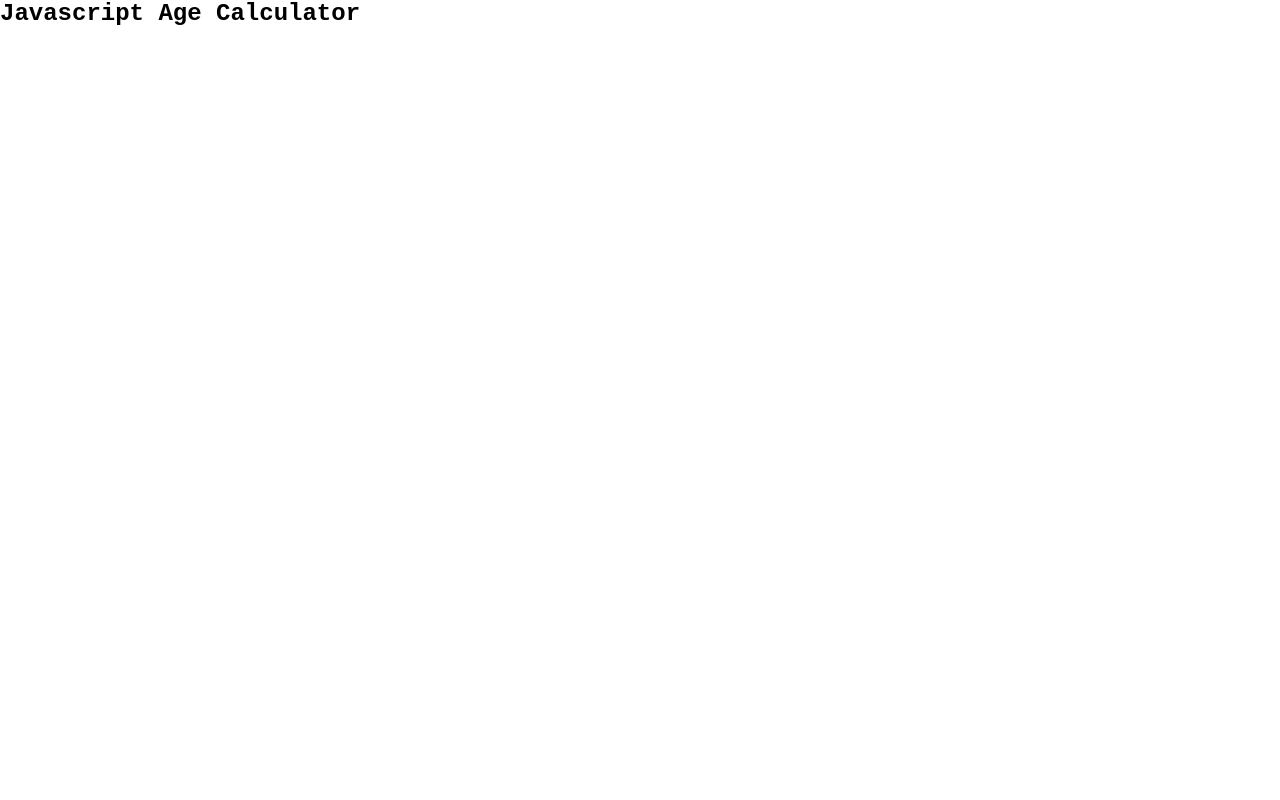
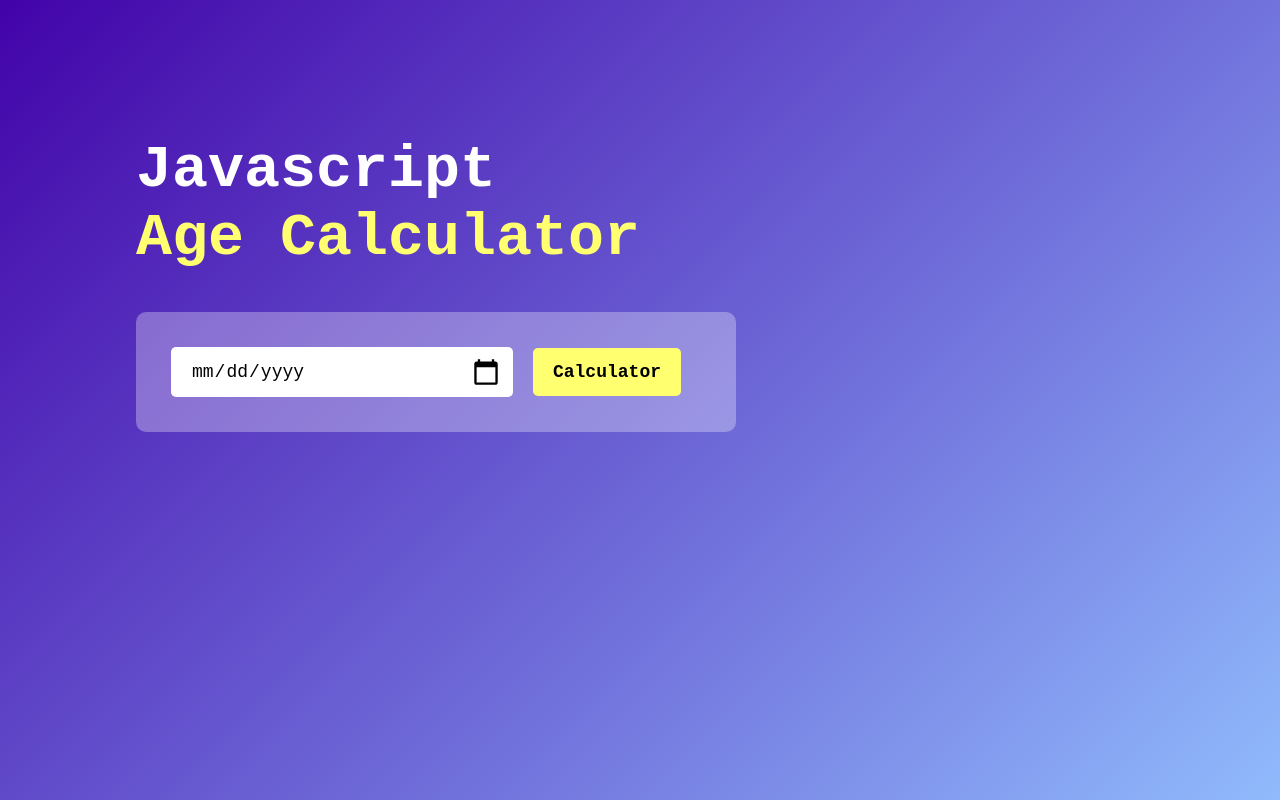
Before and after one commit to komaldhillon08/-Age-Calculator, a plain HTML site: page index.html in a window 1280 px wide. Drawn offline with Linux system fonts and the light colour scheme.

Commit message:
add new file

```diff
--- a/css/style.css
+++ b/css/style.css
@@ -7,5 +7,62 @@
 .container{
     width: 100%;
     min-height: 100vh;
-    background: linear-gradient(135deg #4203a9 , #90bafc);
+    background: linear-gradient(135deg ,  #4203a9 , #90bafc);
+    color: white;
+    padding: 10px;
 }
+.calculator{
+    width: 100%;
+    max-width: 600px;
+    margin-left: 10%;
+    margin-top: 10%;
+}
+.calculator h2 {
+    font-size: 60px
+}
+.calculator h2 span{
+    color: #ffff70;
+}
+.input-box{
+    margin: 40px 0px;
+    padding: 35px;
+    border-radius: 10px;
+    background: rgba(255, 255, 255, 0.3);
+    display: flex;
+    align-items: center;
+}
+.input-box input{
+    flex: 1;
+    margin-right: 20px;
+    padding: 14px 20px;
+    border: 0px;
+    outline: 0px;
+    font-size: 18px;
+    border-radius: 5px;
+    position: relative;
+}
+.input-box button{
+   cursor: pointer;
+    margin-right: 20px;
+    padding: 14px 20px;
+    border: 0px;
+    outline: 0px;
+    font-size: 18px;
+    border-radius: 5px;
+      font-weight: bold;
+      background: #ffff70;
+}
+.input-box input::-webkit-calendar-picker-indicator {
+    top: 0;
+    bottom: 0;
+    right: 0;
+    left: 0;
+    width: auto;
+    height: auto;
+    position: absolute;
+    background-position: calc(100% - 10px);
+    background-size: 30px;
+    cursor: pointer;
+
+    background-repeat: no-repeat;
+}
--- a/index.html
+++ b/index.html
@@ -1,19 +1,78 @@
 <!DOCTYPE html>
 <html lang="en">
+
 <head>
     <meta charset="UTF-8">
     <meta name="viewport" content="width=device-width, initial-scale=1.0">
     <title>Age </title>
     <link rel="stylesheet" href="./css/style.css">
 </head>
+
 <body>
     <div class="container">
         <div class="calculator">
-            <h2>Javascript Age Calculator</h2>
+            <h2>Javascript <br><span>Age Calculator</span></h2>
+            <div class="input-box">
+                <input type="date" id="date">
+                <button class="btn" onclick="calculatorAge()">Calculator</button>
+            </div>
+            <p id="result"></p>
         </div>
     </div>
 
 
-    <script src="./js/script.js"></script>
+    <!--  <script src="./js/script.js"></script> -->
+    <script>
+        let userInput = document.getElementById("date");
+        userInput.max = new Date().toISOString().split("T")[0];
+        let result = document.getElementById("result")
+
+
+        function calculatorAge() {
+            let birthDate = new Date(userInput.value);
+
+            let d1 = birthDate.getDate();
+            let m1 = birthDate.getMonth() + 1;
+            let y1 = birthDate.getFullYear();
+
+            let today = new Date();
+
+            let d2 = today.getDate();
+            let m2 = today.getMonth() + 1;
+            let y2 = today.getFullYear();
+
+
+            let d3, m3, y3;
+
+            y3 = y2 - y1;
+
+            if (m2 >= m1) {
+                m3 = m2 - m1;
+
+            } else {
+                y3--;
+                m3 = 12 + m2 - m1
+            }
+
+            if (d2 >= d1) {
+                d3 = d2 - d1;
+
+            } else {
+                m3--;
+                d3 = getDayInMonth(y1, m1) + d2 - d1 ;
+            }
+            if (m3 < 0) {
+                m3 = 11 ;
+                y3--;
+            }
+            result.innerHTML = `Your are ${y3} years , ${m3} month and , ${d3} days old`;
+
+        }
+        function getDayInMonth( year , month) {
+            return new Date (year , month , 0 ).getDate();
+        }
+
+    </script>
 </body>
+
 </html>
```
